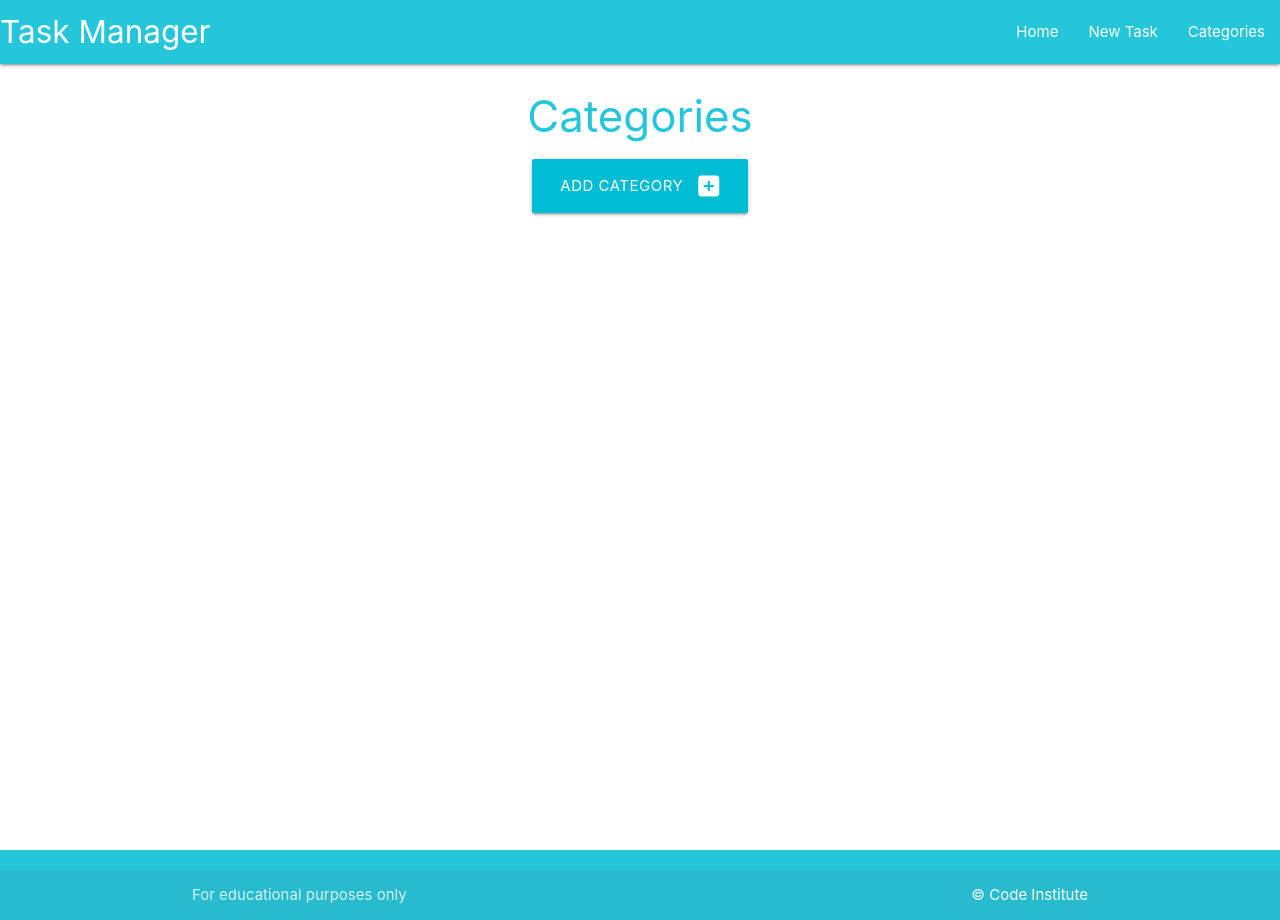
After one commit to juliavolponi/flask-sqlalchemy-task, a Python web app: template taskmanager/templates/categories.html in a window 1280 px wide. The commit adds this page. Run offline with Jinja, Linux system fonts and the light colour scheme; the template is opened without the code that fills it, so the values that code supplies are empty; some libraries are stand-ins or nearby versions.

Commit message:
added cards to categories

```diff
--- /dev/null
+++ b/taskmanager/static/css/style.css
@@ -0,0 +1,9 @@
+body {
+    display: flex;
+    min-height: 100vh;
+    flex-direction: column;
+  }
+
+  main {
+    flex: 1 0 auto;
+  }
--- /dev/null
+++ b/taskmanager/static/js/script.js
@@ -0,0 +1,5 @@
+document.addEventListener('DOMContentLoaded', function() {
+    //sidenav initialization
+    let sidenav = document.querySelectorAll('.sidenav');
+     M.Sidenav.init(sidenav);
+  });
--- a/taskmanager/templates/base.html
+++ b/taskmanager/templates/base.html
@@ -1,13 +1,60 @@
 <!DOCTYPE html>
 <html lang="en">
+
 <head>
     <meta charset="UTF-8">
     <meta name="viewport" content="width=device-width, initial-scale=1.0">
+    <!-- Compiled and minified CSS -->
+    <link rel="stylesheet" href="https://cdnjs.cloudflare.com/ajax/libs/font-awesome/6.6.0/css/all.min.css"
+        integrity="sha512-Kc323vGBEqzTmouAECnVceyQqyqdsSiqLQISBL29aUW4U/M7pSPA/gEUZQqv1cwx4OnYxTxve5UMg5GT6L4JJg=="
+        crossorigin="anonymous" referrerpolicy="no-referrer" />
+    <link rel="stylesheet" href="https://cdnjs.cloudflare.com/ajax/libs/materialize/1.0.0/css/materialize.min.css"
+        type="text/css">
+        <link rel="stylesheet" href="{{ url_for('static', filename='css/style.css') }}" type="text/css">
     <title>Task Manager</title>
 </head>
+
 <body>
 
-    Hello World!
+    <header>
+        <nav class="cyan lighten-1">
+            <div class="nav-wrapper">
+                <a href="{{url_for('home')}}" class="brand-logo">Task Manager</a>
+                <a href="#" data-target="mobile-demo" class="sidenav-trigger"><i class="fas fa-bars"></i></a>
+                <ul class="right hide-on-med-and-down">
+                    <li><a href="{{url_for('home')}}">Home</a></li>
+                    <li><a href="">New Task</a></li>
+                    <li><a href="{{url_for('categories')}}">Categories</a></li>
+
+                </ul>
+            </div>
+        </nav>
+
+        <ul class="sidenav" id="mobile-demo">
+            <li><a href="{{url_for('home')}}">Home</a></li>
+            <li><a href="">New Task</a></li>
+            <li><a href="{{url_for('categories')}}">Categories</a></li>
+        </ul>
+    </header>
+
+    <main class="container">
+        {% block content %}
+        {% endblock %}
+    </main>
+
+    <footer class="page-footer cyan lighten-1">
+        <div class="footer-copyright">
+            <div class="container">
+                For educational purposes only
+                <a class="white-text right" href="https://codeinstitute.net" target="_blank">&copy; Code Institute</a>
+            </div>
+        </div>
+    </footer>
+
+    <!-- Compiled and minified JavaScript -->
+    <script src="https://cdnjs.cloudflare.com/ajax/libs/materialize/1.0.0/js/materialize.min.js"></script>
+    <script src="{{url_for('static', filename='js/script.js')}}"></script>
 
 </body>
+
 </html>
--- /dev/null
+++ b/taskmanager/templates/categories.html
@@ -0,0 +1,29 @@
+{% extends "base.html" %}
+{% block content %}
+
+<h3 class="  cyan-text text-lighten-1 center-align">Categories</h3>
+
+<div class="row">
+    <div class="col s12 center-align">
+        <a href="{{ url_for('add_category')}}" class="btn-large cyan text-lighten-1">
+            Add Category <i class="fas fa-plus-square right"></i>
+        </a>
+    </div>
+</div>
+
+<div class="row">
+    {% for category in categories %}
+    <div class="col s12 m6 l3">
+      <div class="card light-blue darken-1 center-align">
+        <div class="card-content white-text">
+          <span class="card-title">{{ category.category_name }}</span>
+        </div>
+        <div class="card-action">
+          <a href="#" class="btn green accent-4">Edit</a>
+          <a href="#" class="btn red">Delete</a>
+        </div>
+      </div>
+    </div>
+    {% endfor %}
+  </div>
+{% endblock %}
--- /dev/null
+++ b/taskmanager/templates/task.html
@@ -0,0 +1,5 @@
+{% extends "base.html" %}
+{% block content %}
+
+<h3 class="cyan-text text-lighten-1 center-align">Tasks</h3>
+{% endblock %}
```
Also changed, not shown: taskmanager/routes.py (+16 -2 lines), taskmanager/templates/add_category.html (added, +25 -0 lines).
